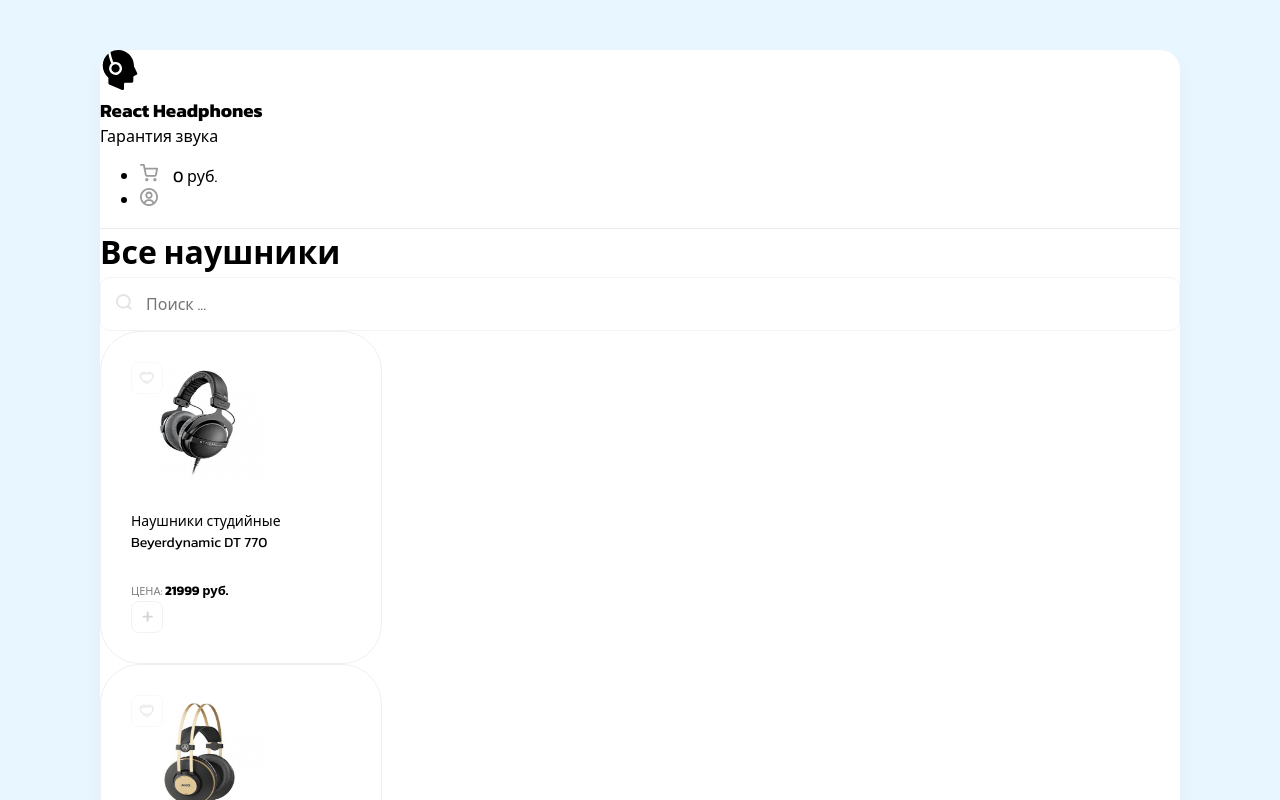
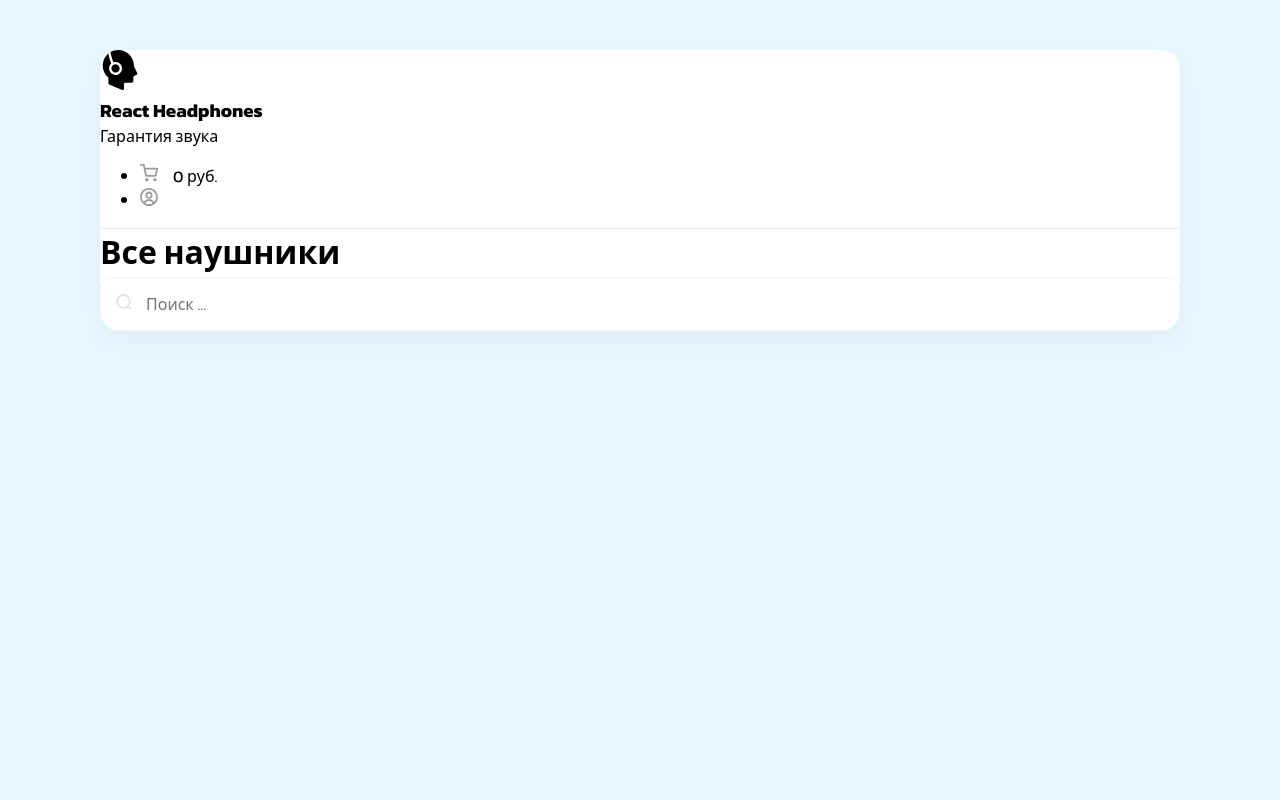
Before and after one commit to stepanchaban/react-headphones, a React (Vite) app: page / in a window 1280 px wide. Shown: the top 800 px of the page. Built offline with nearby package versions, Linux system fonts and the light colour scheme.

Commit message:
fix: some bug

```diff
--- a/src/App.jsx
+++ b/src/App.jsx
@@ -44,7 +44,7 @@
           </div>
         </div>
 
-        <div className="d-flex">
+        {/* <div className="d-flex">
           {arr.map((obj) => (
             <Card
               key={obj.id}
@@ -124,7 +124,7 @@
               </button>
             </div>
           </div>
-        </div>
+        </div> */}
       </div>
     </div>
   );
```
